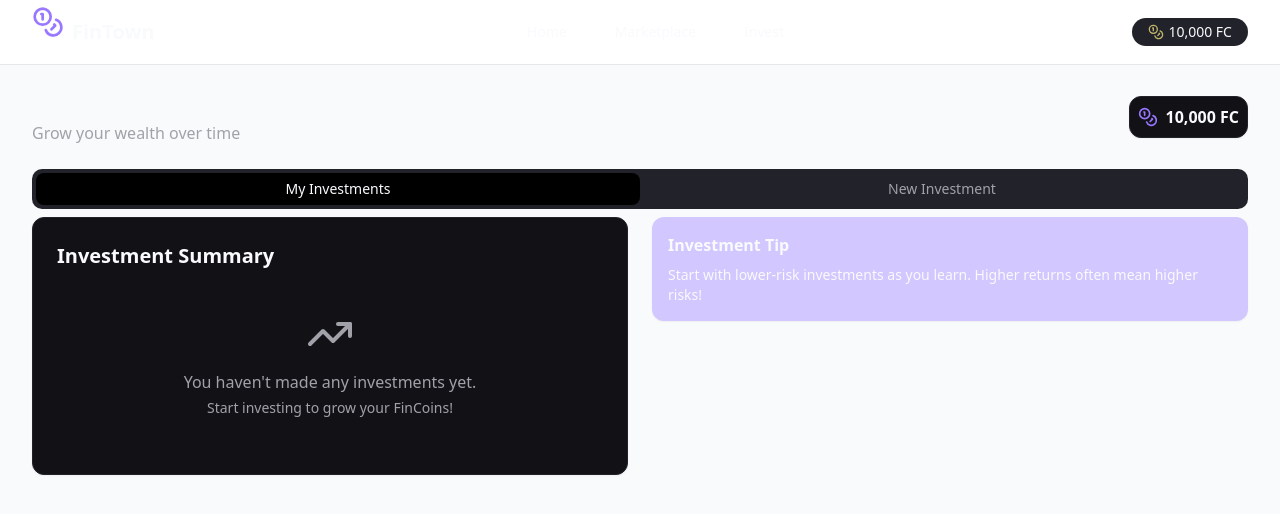
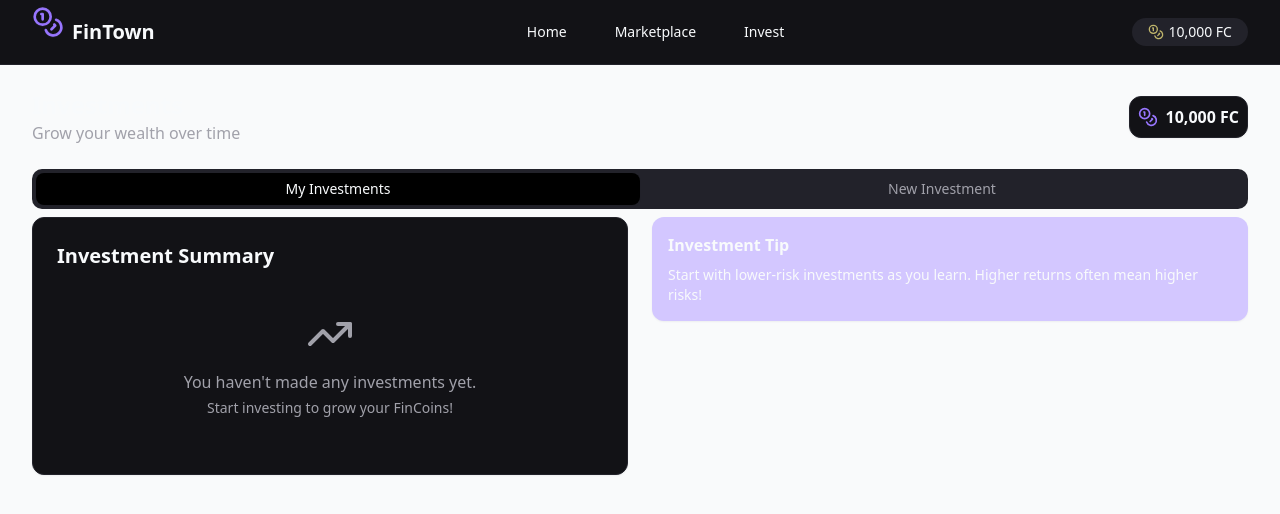
Before and after one commit to santoshdvc/fincoins-teen-town-india, a React (Vite) app: page /invest in a window 1280 px wide. Shown: the top 514 px of the page. Built offline with nearby package versions, Linux system fonts and the light colour scheme.

Commit message:
Fix: Navbar background color
Change the navbar background color to grey.

```diff
--- a/src/components/Navbar.tsx
+++ b/src/components/Navbar.tsx
@@ -10,13 +10,13 @@ export function Navbar() {
   const [isMenuOpen, setIsMenuOpen] = useState(false);
 
   return (
-    <nav className="bg-white border-b border-gray-200 sticky top-0 z-10">
+    <nav className="bg-card border-b border-border sticky top-0 z-10">
       <div className="max-w-7xl mx-auto px-4 sm:px-6 lg:px-8">
         <div className="flex justify-between h-16">
           <div className="flex items-center">
             <Link to="/" className="flex-shrink-0 flex items-center">
               <Coins className="h-8 w-8 text-finpurple animate-coin-bounce" />
-              <span className="ml-2 text-xl font-bold">FinTown</span>
+              <span className="ml-2 text-xl font-bold text-foreground">FinTown</span>
             </Link>
           </div>
 
@@ -43,7 +43,7 @@ export function Navbar() {
             <div className="sm:hidden flex ml-3">
               <button
                 type="button"
-                className="inline-flex items-center justify-center p-2 rounded-md text-gray-400 hover:text-gray-500 hover:bg-gray-100 focus:outline-none"
+                className="inline-flex items-center justify-center p-2 rounded-md text-foreground hover:bg-muted focus:outline-none"
                 aria-expanded="false"
                 onClick={() => setIsMenuOpen(!isMenuOpen)}
               >
@@ -57,7 +57,7 @@ export function Navbar() {
       {/* Mobile menu */}
       {isMenuOpen && (
         <div className="sm:hidden">
-          <div className="pt-2 pb-3 space-y-1 px-4 bg-white shadow-lg">
+          <div className="pt-2 pb-3 space-y-1 px-4 bg-card shadow-lg">
             <Link to="/">
               <Button variant="ghost" className="w-full justify-start">Home</Button>
             </Link>
```
